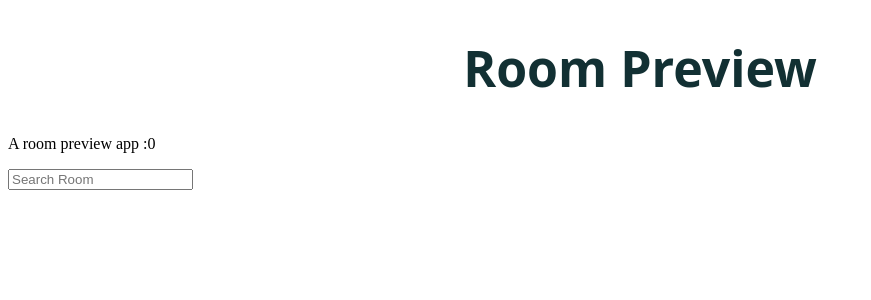
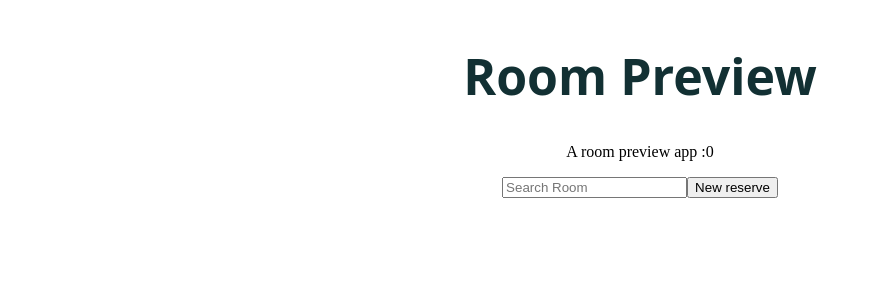
Before and after one commit to JETEJ-Org/RoomPreview, a Next.js app: page / in a window 1280 px wide. Shown: the top 300 px of the page, without its empty margins (0-871 px from the left). Built offline with nearby package versions, Linux system fonts and the light colour scheme.

Commit message:
Pequenos testes

```diff
--- a/src/app/globals.css
+++ b/src/app/globals.css
@@ -1,6 +1,12 @@
 body{
     border-radius: 10px;
     background: #FFF;
+    text-align: center;
+    /*display: flex;
+    flex-direction: column;*/
+    display: grid;
+    grid-template-columns: 1fr;
+    gap: 10px;
 }
 
 h1{
@@ -8,7 +14,6 @@ h1{
     font-family: "Noto Sans";
     font-size: 50px;
     font-style: normal;
-    text-align: center;
     font-weight: 700;
     line-height: normal;
 }
--- a/src/app/page.js
+++ b/src/app/page.js
@@ -5,7 +5,8 @@ export default function Home() {
       <main>
         <h1>Room Preview</h1>
         <p>A room preview app :0</p>
-        <input type="text" placeholder="Search Room"></input>
+        <input type="text" placeholder="Search Room" className="search"></input>
+        <button className="reserve">New reserve</button>
       </main>
     </div>
   );
```
